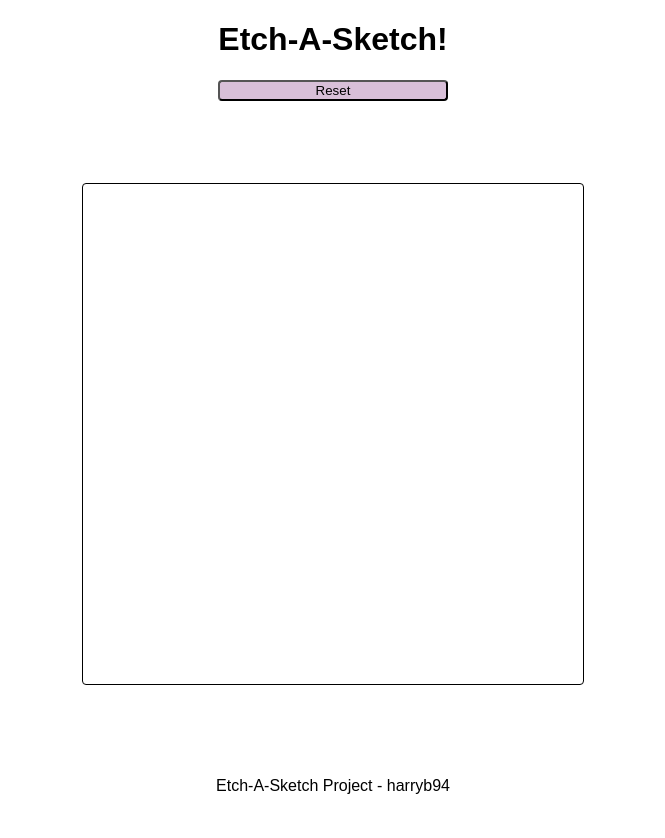
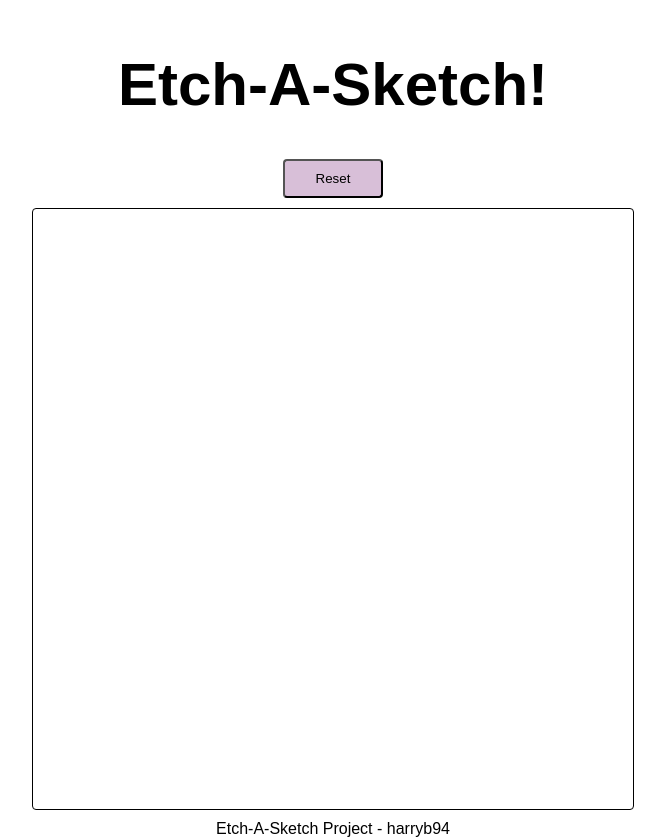
Before and after one commit to harryb94/etchasketch, a plain HTML site: page index.html in a window 1280 px wide. Shown: the whole page, without its empty margins (307-972 px from the left). Before the commit the page ends 800 px from the top, so only its background shows below. Drawn offline with Linux system fonts and the light colour scheme.

Commit message:
Adjust styling on css - make grid slightly bigger

```diff
--- a/styles.css
+++ b/styles.css
@@ -8,10 +8,21 @@ body {
     font-family: Arial, Helvetica, sans-serif;
 }
 
+h1 {
+    font-size: 60px;
+}
+
+button {
+    width: 100px;
+    padding: 10px;
+}
+
 header {
     display: flex;
     justify-content: center;
     flex-direction: column;
+    align-items: center;
+    margin: 10px;
 }
 
 button {
@@ -21,8 +32,8 @@ button {
 
 #container {
     display: flex;
-    height: 500px;
-    width: 500px;
+    height: 600px;
+    width: 600px;
     justify-content: center;
     margin: 10px;
     border: solid;
@@ -33,8 +44,8 @@ button {
 
 #gridRows {
     display: flex;
-    height: 500px;
-    width: 500px;
+    height: 600px;
+    width: 600px;
     flex-direction: column;
 
 }
```
